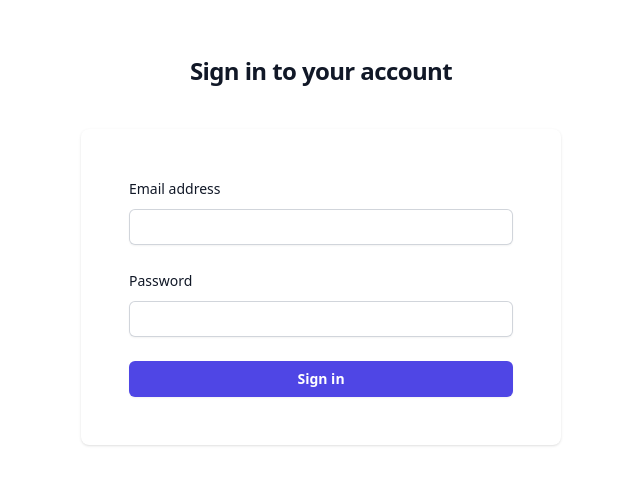
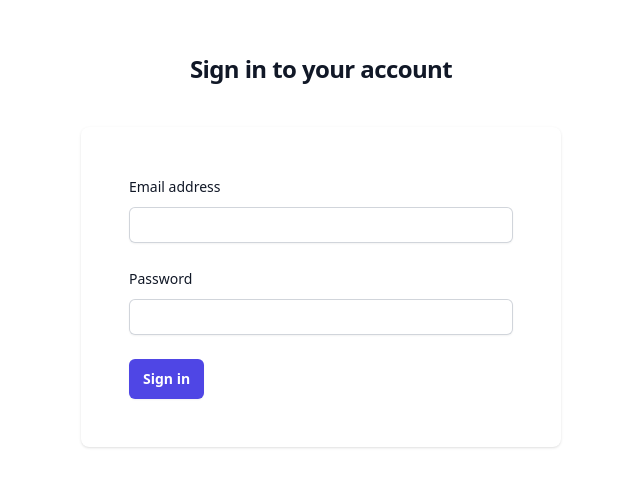
Before and after one commit to dobrinov/js-frontend, a React (Vite) app: page /sign-in in a window 1280 px wide. Shown: the part 163-650 px from the top of the page, without its empty margins (319-959 px from the left). Built offline with nearby package versions, Linux system fonts and the light colour scheme.

Commit message:
Move the submit button

```diff
--- a/src/Button.tsx
+++ b/src/Button.tsx
@@ -16,3 +16,14 @@
     </HeadlessButton>
   );
 }
+
+export function SubmitButton({ text }: { text: string }) {
+  return (
+    <button
+      type="submit"
+      className="rounded-md bg-indigo-600 px-3.5 py-2.5 text-sm font-semibold text-white shadow-sm hover:bg-indigo-500 focus-visible:outline focus-visible:outline-2 focus-visible:outline-offset-2 focus-visible:outline-indigo-600"
+    >
+      {text}
+    </button>
+  );
+}
--- a/src/SignIn.tsx
+++ b/src/SignIn.tsx
@@ -2,6 +2,7 @@
 import classNames from "classnames";
 import { useEffect, useRef, useState } from "react";
 import { useNavigate } from "react-router-dom";
+import { SubmitButton } from "./Button";
 import { useToken } from "./useToken";
 
 export function SignIn() {
@@ -101,12 +102,7 @@
               </div>
 
               <div>
-                <button
-                  type="submit"
-                  className="flex w-full justify-center rounded-md bg-indigo-600 px-3 py-1.5 text-sm font-semibold leading-6 text-white shadow-sm hover:bg-indigo-500 focus-visible:outline focus-visible:outline-2 focus-visible:outline-offset-2 focus-visible:outline-indigo-600"
-                >
-                  Sign in
-                </button>
+                <SubmitButton text="Sign in" />
               </div>
             </form>
           </div>
```
